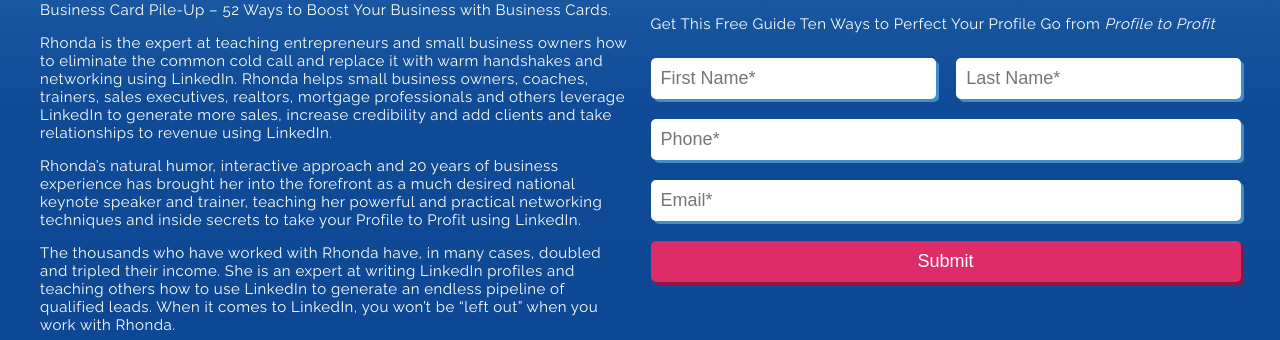
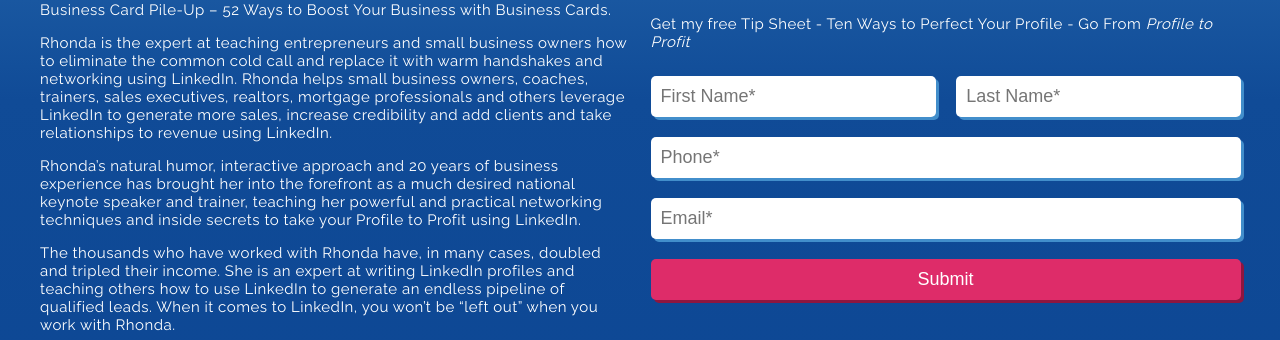
Before and after one commit to Cutcopy/Diva, a website: page src/jade/index.jade in a window 1280 px wide. Shown: the part 460-800 px from the top of the page. Drawn offline with nearby package versions, Linux system fonts and the light colour scheme; files that its build step writes are made by us from their sources; files whose address does not match are found by name.

Commit message:
Changing headline

```diff
--- a/src/jade/index.jade
+++ b/src/jade/index.jade
@@ -20,7 +20,7 @@
       .col.col--6-of-12
         h2 Attention Sales and Business Professionals:
         h3 Learn Why You Need LinkedIn Even If You Don’t Think You Do
-        p Get This Free Guide Ten Ways to Perfect Your Profile Go from <em>Profile to Profit</em>
+        p Get my free Tip Sheet - Ten Ways to Perfect Your Profile - Go From <em>Profile to Profit</em>
 
         form( class="doc-form" method="post" action="http://oi.vresp.com?fid=d65059fc7e")
           .row
```
Also changed, not shown: index.html.
